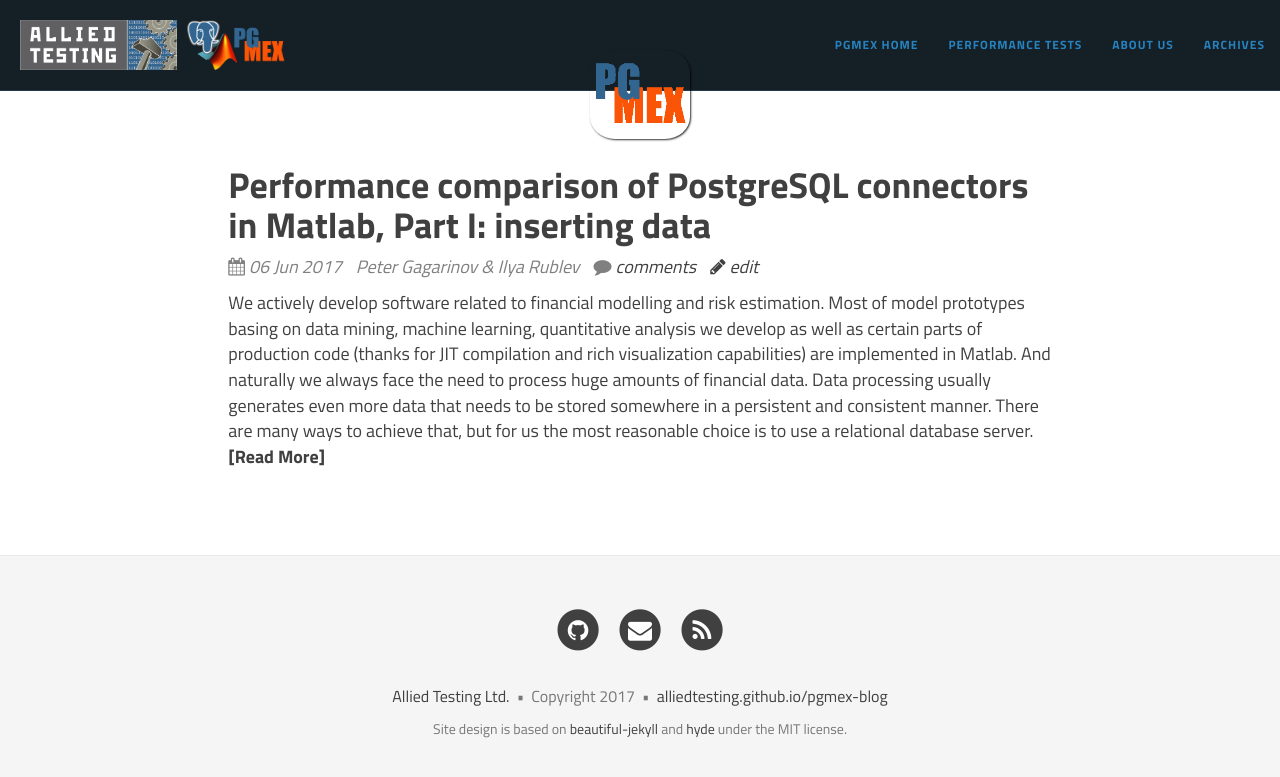
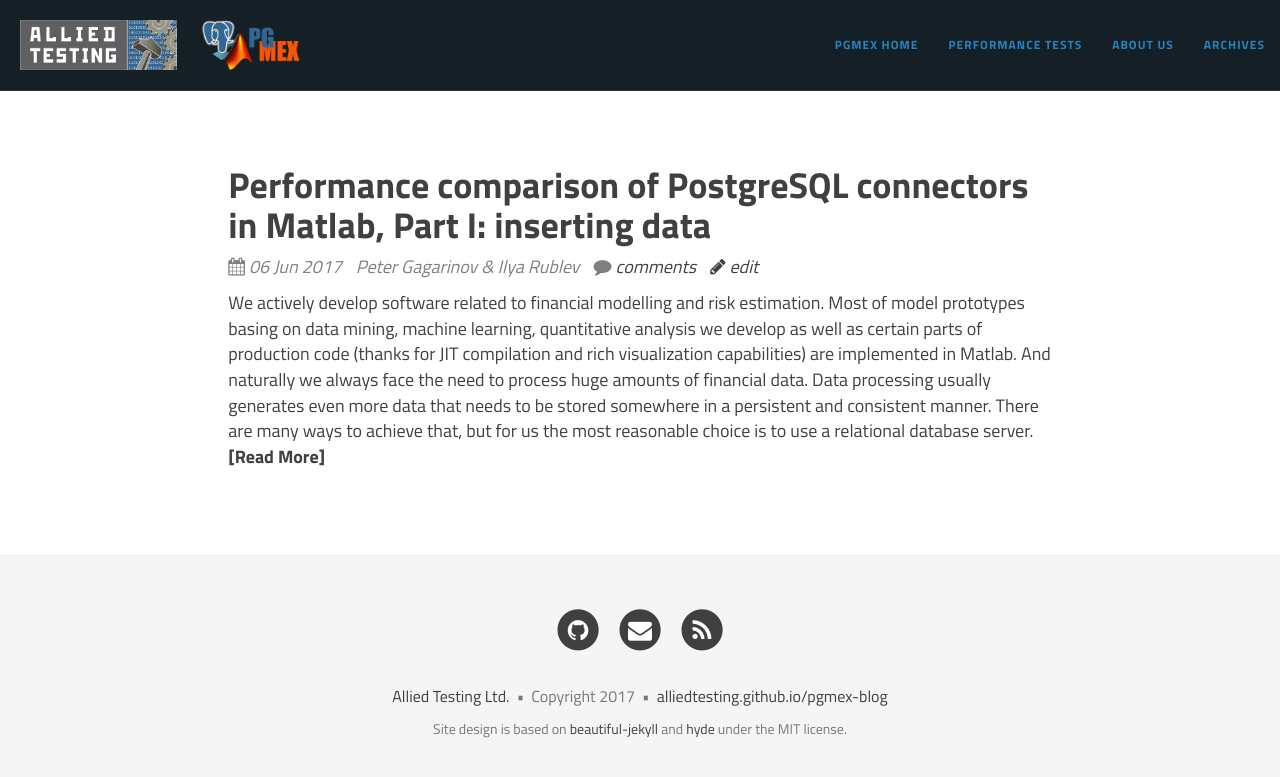
Before and after one commit to AlliedTesting/pgmex-blog, a Jekyll site: the page built from index.html, in a window 1280 px wide. Shown: the top 777 px of the page. Built offline with Jekyll 4.4.1, drawn with Linux system fonts in a browser that asks for light colours; nearby versions of some CDN libraries; the list of posts is cut into pages by our own code; comment, search, counter and statistics services are not loaded.

Commit message:
Links in navigation bar are improved

```diff
--- a/_config.yml
+++ b/_config.yml
@@ -4,7 +4,9 @@
 description: About PostgreSQL client library for Matlab
 # feedburner: http://feeds.feedburner.com/AlliedTesting
 title-img: allied_logo.jpg
+title-url: "https://www.alliedtesting.com"
 subtitle-img: logo.png
+subtitle-url: "http://pgmex.alliedtesting.com"
 pgmexurl: "http://pgmex.alliedtesting.com"
 perftesturl: "https://github.com/AlliedTesting/pgmex-jdbc-perf-test"
 
@@ -18,7 +20,7 @@
 #    hash:
 #    size: 80
 
-avatar: logo_small_sqr.png
+# avatar: logo_small_sqr.png
 
 disqus:
   shortname: "pgmexblog"
--- a/_includes/nav.html
+++ b/_includes/nav.html
@@ -17,12 +17,14 @@
         <span class="icon-bar"></span>
       </button>
       {% if site.title-img and site.subtitle-img %}
-        <a class="navbar-brand navbar-brand-logo" href="{{ site.url }}">
+        <a class="navbar-brand navbar-brand-logo" href="{{ site.title-url }}">
           <img style=" float:left; display:inline" src="{{ site.baseurl }}/img/{{ site.title-img }}" hspace=5px/>
+        </a>
+        <a class="navbar-brand navbar-brand-logo" href="{{ site.subtitle-url }}">
           <img style=" float:left; display:inline" src="{{ site.baseurl }}/img/{{ site.subtitle-img }}" hspace=5px/>
         </a>
       {% elsif site.title-img %}
-        <a class="navbar-brand navbar-brand-logo" href="{{ site.url }}"><img src="{{ site.baseurl }}/img/{{ site.title-img }}"/></a>
+        <a class="navbar-brand navbar-brand-logo" href="{{ site.title-url }}"><img src="{{ site.baseurl }}/img/{{ site.title-img }}"/></a>
       {% else %}
         <a class="navbar-brand" href="{{ site.url }}">{{ site.title }}</a>
       {% endif %}
```
